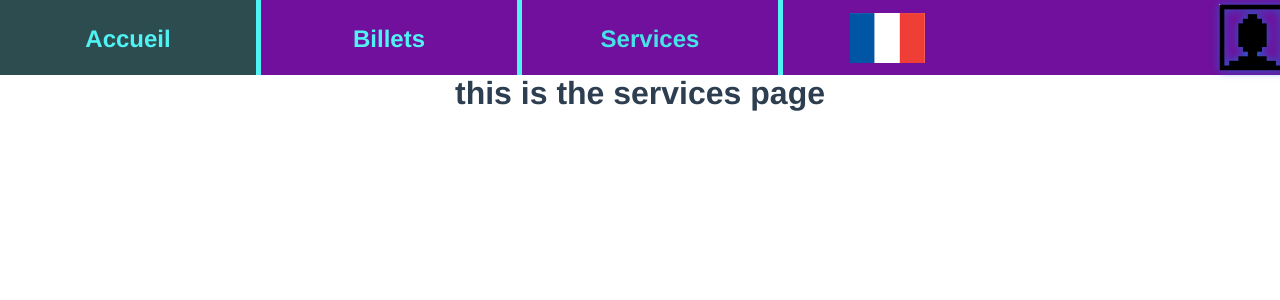
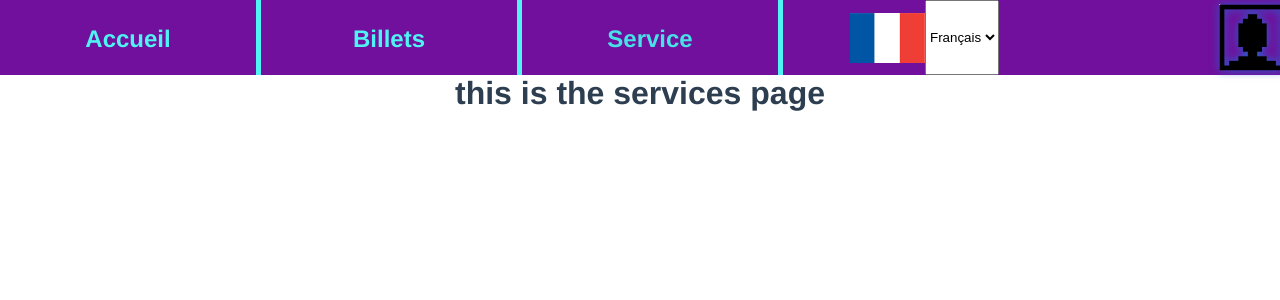
Before and after one commit to ProjetSuperGeekyWeek/Super_Geeky_Week, a Vue app: page /services in a window 1280 px wide. Shown: the top 300 px of the page. Built offline with nearby package versions, Linux system fonts and the light colour scheme.

Commit message:
fonction traduction

```diff
--- a/src/App.vue
+++ b/src/App.vue
@@ -2,13 +2,17 @@
   <div id="app">
     <span id="nav-filler"></span>
     <nav>
-        <router-link to="/" class="gauche"><h2>Accueil</h2></router-link>
-        <router-link to="/billets" class="gauche"><h2>Billets</h2></router-link>
-        <router-link to="/services" class="gauche"><h2>Services</h2></router-link>
-        <button id="box-langue" @click="changeLangue()">
+        <router-link to="/" class="gauche"><h2>{{ translate('nav_home') }}</h2></router-link>
+        <router-link to="/billets" class="gauche"><h2>{{ translate('nav_ticket') }}</h2></router-link>
+        <router-link to="/services" class="gauche"><h2>{{ translate('nav_service') }}</h2></router-link>
+        <button id="box-langue">
           <img src="../src/assets/images_drapeaux_langues/drapeau_france.png" alt="fr" v-show="francais">
           <img src="../src/assets/images_drapeaux_langues/drapeau_angleterre.png" alt="en" v-show="!francais">
         </button>
+        <select name="lang" v-model="langue" @change="langSet">
+          <option value="fr">Français</option>
+          <option value="en">English</option>
+        </select>
         <div class="authentification-nav droite">
           <router-link to="/authentification"><img src="../src/assets/image_authentification.png" alt="authent"></router-link>
         </div>
@@ -19,29 +23,33 @@
 
 
 <script>
+import {mapState} from "vuex";
+
 export default {
   name: 'App',
   data () {
     return {
       francais: true,
+      langue: 'fr',
     }
   },
   methods: {
-    changeLangue(){
-      this.changeImageLangue();
-      this.changeTexteLangue();
-    },
     changeImageLangue(){
       this.francais = !this.francais;
     },
-    changeTexteLangue(){
-      //TODO
-      if(this.francais){
-        //changer les textes en anglais
-      }else{
-        //changer les textes en francais
+    langSet(){
+      console.log("1");
+      if(this.langue !== this.lang){
+        this.changeImageLangue();
       }
-    }
+      this.$store.commit('setLang', this.langue);
+    },
+    translate(prop){
+      return this[this.lang][this.lang][prop];
+    },
+  },
+  computed: {
+    ...mapState(['lang','en','fr']),
   }
 }
 </script>
--- /dev/null
+++ b/src/assets/language/en.js
@@ -0,0 +1,12 @@
+export default {
+    data(){
+        return{
+            en: {
+                nav_home: "Home",
+                nav_ticket: "Ticket",
+                nav_service: "Service",
+                title: "le poulet c'est délicieux",
+            },
+        };
+    },
+};
--- /dev/null
+++ b/src/assets/language/fr.js
@@ -0,0 +1,12 @@
+export default {
+    data(){
+        return{
+            fr: {
+                nav_home: "Accueil",
+                nav_ticket: "Billets",
+                nav_service: "Service",
+                title: "Super Geeky Week",
+            },
+        };
+    },
+};
--- a/src/components/VitrinePrincipale.vue
+++ b/src/components/VitrinePrincipale.vue
@@ -2,20 +2,24 @@
     <div class="vitrine-principale">
         <img src="../assets/main_banniere.jpg" alt="Image principale">
         <div id="titre-box">
-            <h1>{{ titre }}</h1>
+            <h1>{{ translate('title') }}</h1>
         </div>
     </div>
 </template>
 
 <script>
+import {mapState} from "vuex";
+
 export default {
-    name: 'VitrinePrincipale',
-    props: {
-        titre: {
-            type: String,
-            default: 'Super Geeky Week'
-        }
-    }
+  name: 'VitrinePrincipale',
+  methods:{
+    translate(prop){
+      return this[this.lang][this.lang][prop];
+    },
+  },
+  computed: {
+    ...mapState(['lang','en','fr']),
+  }
 }
 </script>
 
--- a/src/store/index.js
+++ b/src/store/index.js
@@ -1,12 +1,17 @@
 import Vue from 'vue'
 import Vuex from 'vuex'
+import en from '../assets/language/en';
+import fr from '../assets/language/fr';
 
 Vue.use(Vuex)
 
 export default new Vuex.Store({
   state: {
     authentifier: false,
-    admin: false
+    admin: false,
+    lang: 'fr',
+    en: en.data(),
+    fr: fr.data(),
   },
   getters: {
   },
@@ -16,7 +21,10 @@ export default new Vuex.Store({
     },
     setAdmin(state, payload) {
       state.admin = payload
-    }
+    },
+    setLang(state, payload) {
+      state.lang = payload
+    },
   },
   actions: {
   },
```
